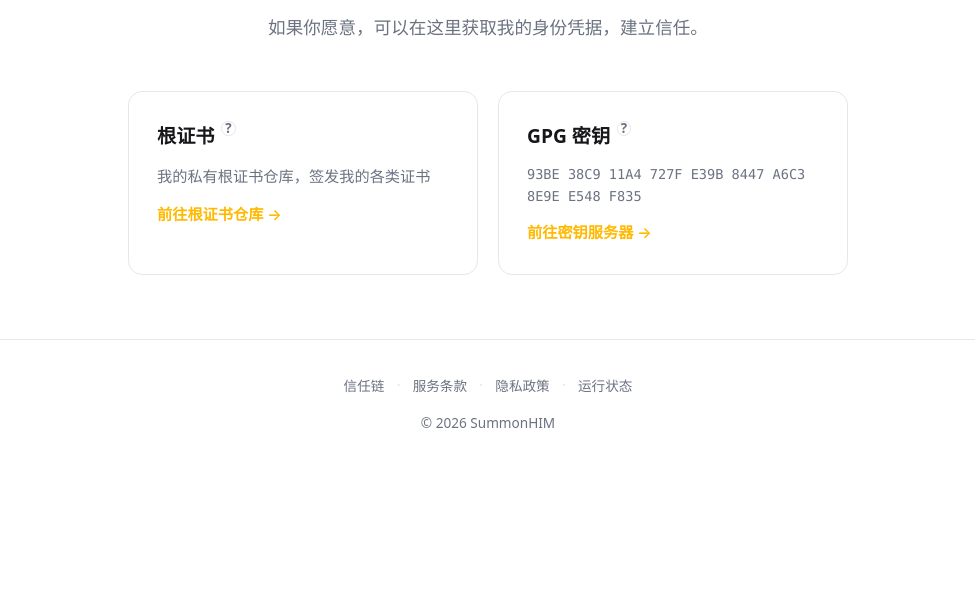
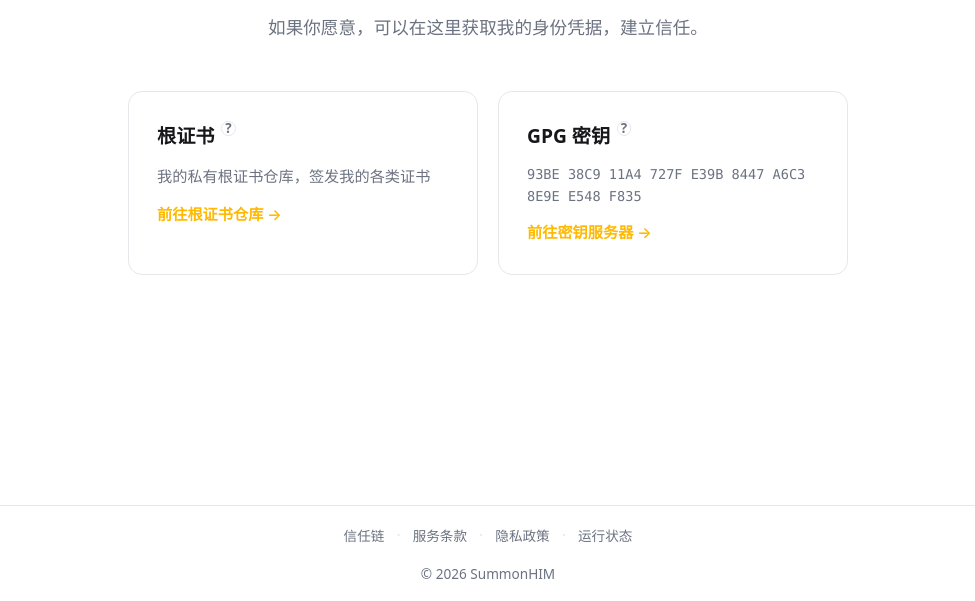
Before and after one commit to SummonHIM/summonhim.github.io, an Astro site: page /trust in a window 1280 px wide. Shown: the part 199-800 px from the top of the page, without its empty margins (152-1127 px from the left). Built offline with nearby package versions, Linux system fonts and the light colour scheme; Astro itself is replaced by a stand-in of ours.

Commit message:
fix: footer 固定高度并贴底，添加布局测试，视觉快照移出版本控制

```diff
--- a/src/components/Footer.astro
+++ b/src/components/Footer.astro
@@ -19,8 +19,11 @@
 
 <style>
   .footer {
+    display: flex;
+    align-items: center;
+    justify-content: center;
+    height: 96px;
     border-top: 1px solid var(--border);
-    padding: 2rem 0;
     text-align: center;
   }
 
--- a/src/styles/global.css
+++ b/src/styles/global.css
@@ -40,6 +40,10 @@ html {
 
 body {
   margin: 0;
+  min-height: 100vh;
+  min-height: 100dvh;
+  display: flex;
+  flex-direction: column;
   background: var(--bg);
   color: var(--text);
   font-family:
@@ -49,6 +53,10 @@ body {
     'Microsoft YaHei',
     sans-serif;
   line-height: 1.7;
+}
+
+main {
+  flex: 1;
 }
 
 a {
```
Also changed, not shown: e2e/layout.spec.ts (added, +28 -0 lines), e2e/visual.spec.ts-snapshots/404-chromium-desktop-win32.png (deleted), e2e/visual.spec.ts-snapshots/404-chromium-mobile-win32.png (deleted), e2e/visual.spec.ts-snapshots/home-chromium-desktop-win32.png (deleted), e2e/visual.spec.ts-snapshots/home-chromium-mobile-win32.png (deleted), e2e/visual.spec.ts-snapshots/privacy-chromium-desktop-win32.png (deleted), e2e/visual.spec.ts-snapshots/privacy-chromium-mobile-win32.png (deleted), e2e/visual.spec.ts-snapshots/tos-chromium-desktop-win32.png (deleted), e2e/visual.spec.ts-snapshots/tos-chromium-mobile-win32.png (deleted), e2e/visual.spec.ts-snapshots/trust-chromium-desktop-win32.png (deleted), e2e/visual.spec.ts-snapshots/trust-chromium-mobile-win32.png (deleted), 1 other file.
